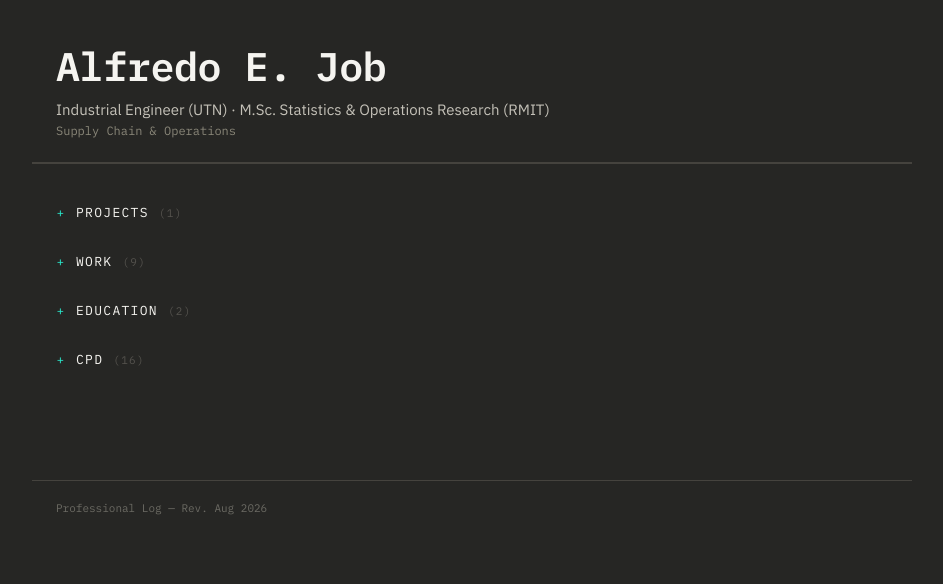
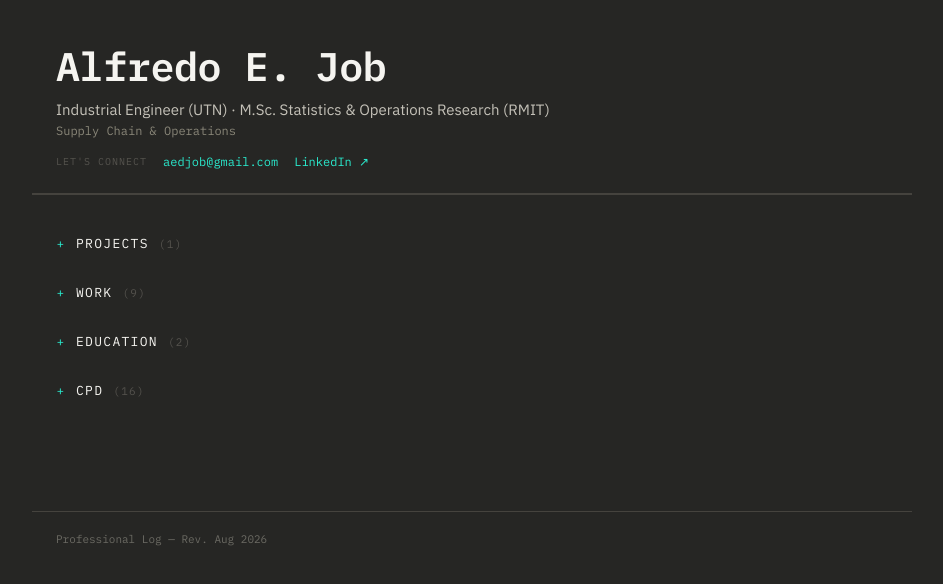
Before and after one commit to aedjob/career-log, a React (Vite) app: page / in a window 1280 px wide. Shown: the top 584 px of the page, without its empty margins (168-1111 px from the left). Built offline with nearby package versions, Linux system fonts and the light colour scheme.

Commit message:
Add Let's Connect row to header: email and LinkedIn links

```diff
--- a/src/App.jsx
+++ b/src/App.jsx
@@ -385,9 +385,38 @@ export default function CareerLog() {
         <p style={{ margin: "0 0 4px", fontSize: 15, color: "#C4C1B8", maxWidth: 560 }}>
           Industrial Engineer (UTN) · M.Sc. Statistics &amp; Operations Research (RMIT)
         </p>
-        <p className="mono" style={{ margin: 0, fontSize: 12, color: "#8A8779" }}>
+        <p className="mono" style={{ margin: "0 0 16px", fontSize: 12, color: "#8A8779" }}>
           Supply Chain &amp; Operations
         </p>
+        <div style={{ display: "flex", flexWrap: "wrap", gap: 16, alignItems: "center" }}>
+          <span
+            className="mono"
+            style={{
+              fontSize: 10,
+              letterSpacing: "0.1em",
+              textTransform: "uppercase",
+              color: "#55534E",
+            }}
+          >
+            Let's Connect
+          </span>
+          <a
+            href="mailto:aedjob@gmail.com"
+            className="mono"
+            style={{ fontSize: 12, color: "#2aeccf", textDecoration: "none" }}
+          >
+            aedjob@gmail.com
+          </a>
+          <a
+            href="https://www.linkedin.com/in/aedjob/"
+            target="_blank"
+            rel="noopener noreferrer"
+            className="mono"
+            style={{ fontSize: 12, color: "#2aeccf", textDecoration: "none" }}
+          >
+            LinkedIn ↗
+          </a>
+        </div>
       </header>
 
       <main style={{ maxWidth: 880, margin: "0 auto", padding: "40px 24px 80px" }}>
```
